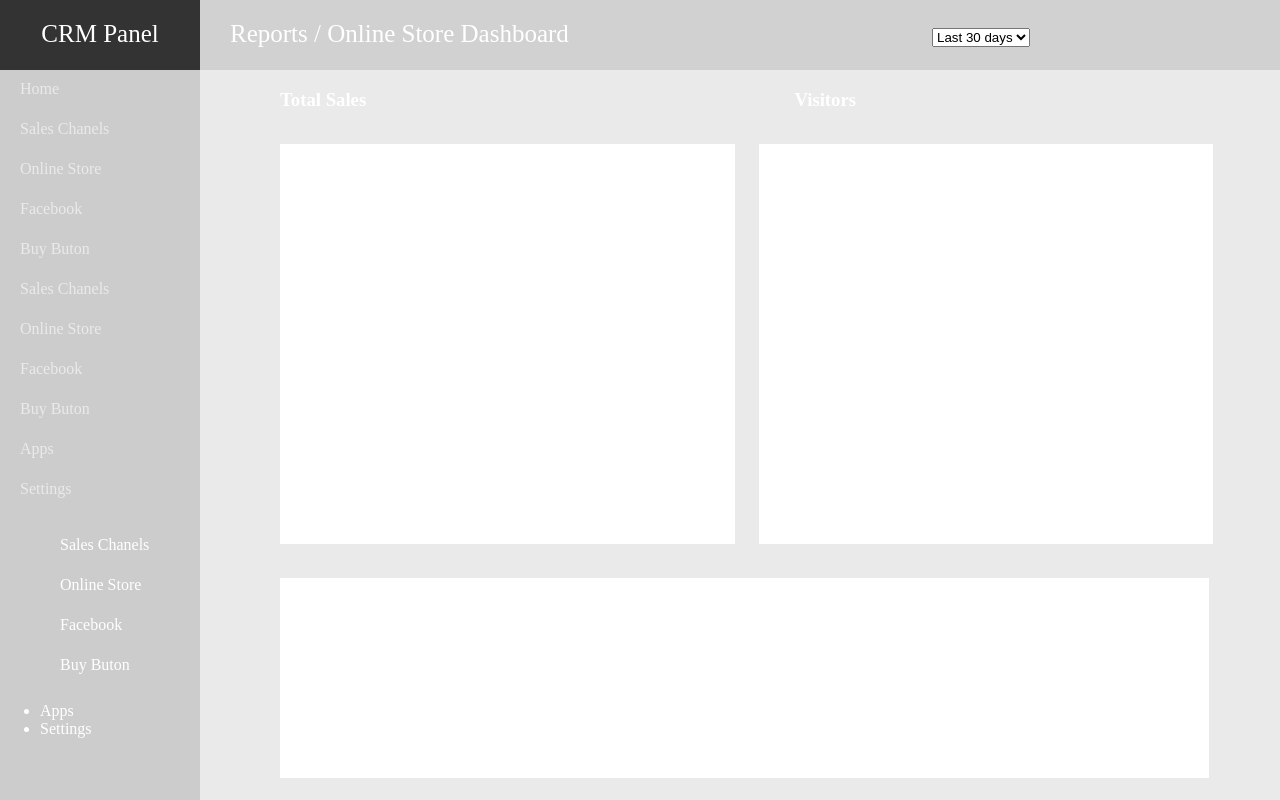
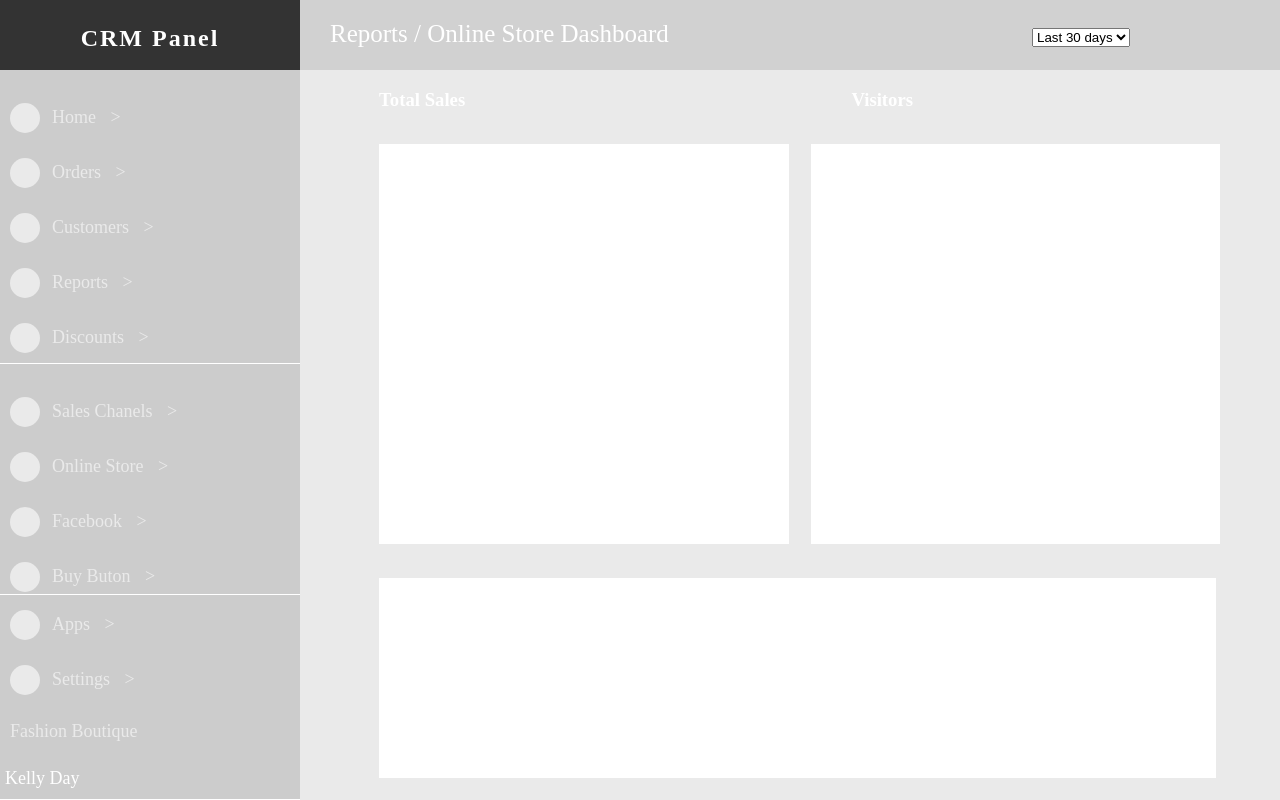
Before and after one commit to brunopintado/CRMPanel, a website built with Parcel: page index.html in a window 1280 px wide. Built offline with nearby package versions, Linux system fonts and the light colour scheme.

Commit message:
actualizado 17/9

```diff
--- a/css/style.css
+++ b/css/style.css
@@ -7,7 +7,7 @@ body {
 nav {
   background-color: #d1d1d1;
   max-height: 70px;
-  margin-left: 200px;
+  margin-left: 300px;
   padding: 0px;
   padding-left: 30px;
   padding-top: 20px;
@@ -24,25 +24,92 @@ div form{
   float:right;
 }
 
+
+
+
+
+
+
+
+
 aside {
   background-color: #ccc;
-  width: 200px;
+  width: 300px;
   height: 100vh;
   position: fixed;
   top: 0;
-
+  overflow: hidden;
 }
-
+aside ul{
+  font-weight: 300;
+  font-size: 18px;
+  line-height: 42px;
+  padding: 0 5px;
+  list-style: none;
+}
+aside ul li{
+  marker:none;
+}
+aside ul li:hover{
+  background-color: rgb(100, 100, 100);
+  width: 300px;
+}
+aside ul:first-of-type{
+  border-bottom: 1px solid white;
+}
+aside ul:last-of-type{
+  border-bottom: 1px solid white;
+  border-top: 1px solid white;
+  position: absolute;
+  width: 100%;
+  bottom:70px;
+}
+aside ul li a{
+  color:#eaeaea;
+  text-decoration: none;
+  display: block;
+  padding: 5px;
+}
+aside ul li a::after{
+  content: ' >';
+  padding-left: 10px;
+}
+aside ul li a::before{
+  content: '';
+  display: inline-block;
+  height: 30px;
+  width: 30px;
+  background-color: #eaeaea;
+  border-radius: 30px;
+  margin-right: 12px;
+  position: relative;
+  top: 10px;
+}
 aside div:first-child {
   padding:0px;
   background-color: #333333;
-  padding-top: 20px;
-  height: 50px;
+  padding-top: 25px;
+  height: 45px;
   max-height: 70px;
   overflow: hidden;
   text-align: center;
-  font-size: 25px;
+  font-size: 1.5em;
+  font-weight: 800;
+  letter-spacing: 2px;
+  position: relative;
+}
+aside div:last-child {
+  position: relative;
+  height: 100%;
+}
 
+aside ul:last-of-type li:last-child a::before,
+aside ul:last-of-type li:last-child a::after{
+  content:'';
+  display:none;
+}
+aside ul:last-of-type li:last-child p{
+margin:0;
 }
 aside div+div{
   background: transparent;
@@ -50,9 +117,16 @@ aside div+div{
   text-align: left;
 }
 
+
+
+
+
+
+
+
 main {
   background-color: #eaeaea;
-  margin-left: 200px;
+  margin-left: 300px;
   padding-left: 70px;
 }
 
@@ -84,21 +158,3 @@ main h3{
 main h3:first-child{
   margin-right:41%;
 }
-.btn{
-  background-color: rgba(0, 255, 255, 0);
-  border: 1px black;
-  text-decoration: none;
-  display: inline-block;
-  padding-left: 20px;
-  padding-top:10px;
-  width: 180px;
-  height: 30px;
-  max-height: 40px;
-  max-width: 200px;
-}
-.btn:hover{
-  background-color: rgb(100, 100, 100);
-}
-a{
-  color:#eaeaea;
-}
--- a/index.html
+++ b/index.html
@@ -29,30 +29,30 @@
       <!-- Menú -->
       <div>
 
-          <a href="" class="btn">Home</a>
-          <a href="" class="btn">Sales Chanels</a>
-          <a href="" class="btn">Online Store</a>
-          <a href="" class="btn">Facebook</a>
-          <a href="" class="btn">Buy Buton</a>
-
-          <a href="" class="btn">Sales Chanels</a>
-          <a href="" class="btn">Online Store</a>
-          <a href="" class="btn">Facebook</a>
-          <a href="" class="btn">Buy Buton</a>
-
-          <a href="" class="btn">Apps</a>
-          <a href="" class="btn">Settings</a>
         <ul>
-          <li href="" class="btn">Sales Chanels</li>
-          <li href="" class="btn">Online Store</li>
-          <li href="" class="btn">Facebook</li>
-          <li href="" class="btn">Buy Buton</li>
+          <li><a  href="" class="btn">Home</a></li>
+          <li><a  href="" class="btn">Orders</a></li>
+          <li><a  href="" class="btn">Customers</a></li>
+          <li><a  href="" class="btn">Reports</a></li></li>
+          <li><a  href="" class="btn">Discounts</a></li></li>
         </ul>
 
         <ul>
-          <li>Apps</li>
-          <li>Settings</li>
+          <li><a  href="" class="btn">Sales Chanels</a></li>
+          <li><a  href="" class="btn">Online Store</a></li>
+          <li><a  href="" class="btn">Facebook</a></li>
+          <li><a  href="" class="btn">Buy Buton</a></li>
         </ul>
+
+        <ul>
+          <li><a  href="" class="btn">Apps</a></li>
+          <li><a  href="" class="btn">Settings</a></li>
+          <li>
+            <a>Fashion Boutique</a>
+            <p>Kelly Day</p>
+          </li>
+        </ul>
+
       </div>
     </aside>
     <!-- /Barra lateral -->
```
